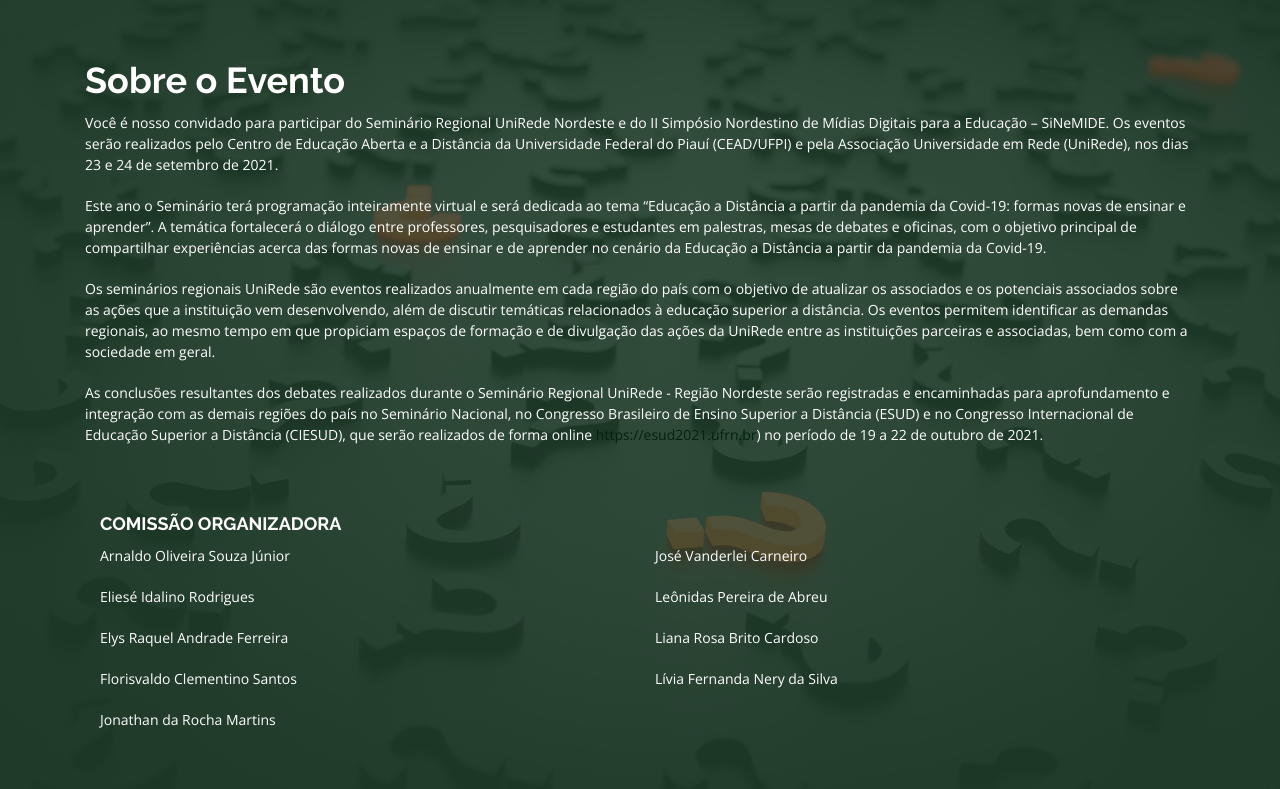
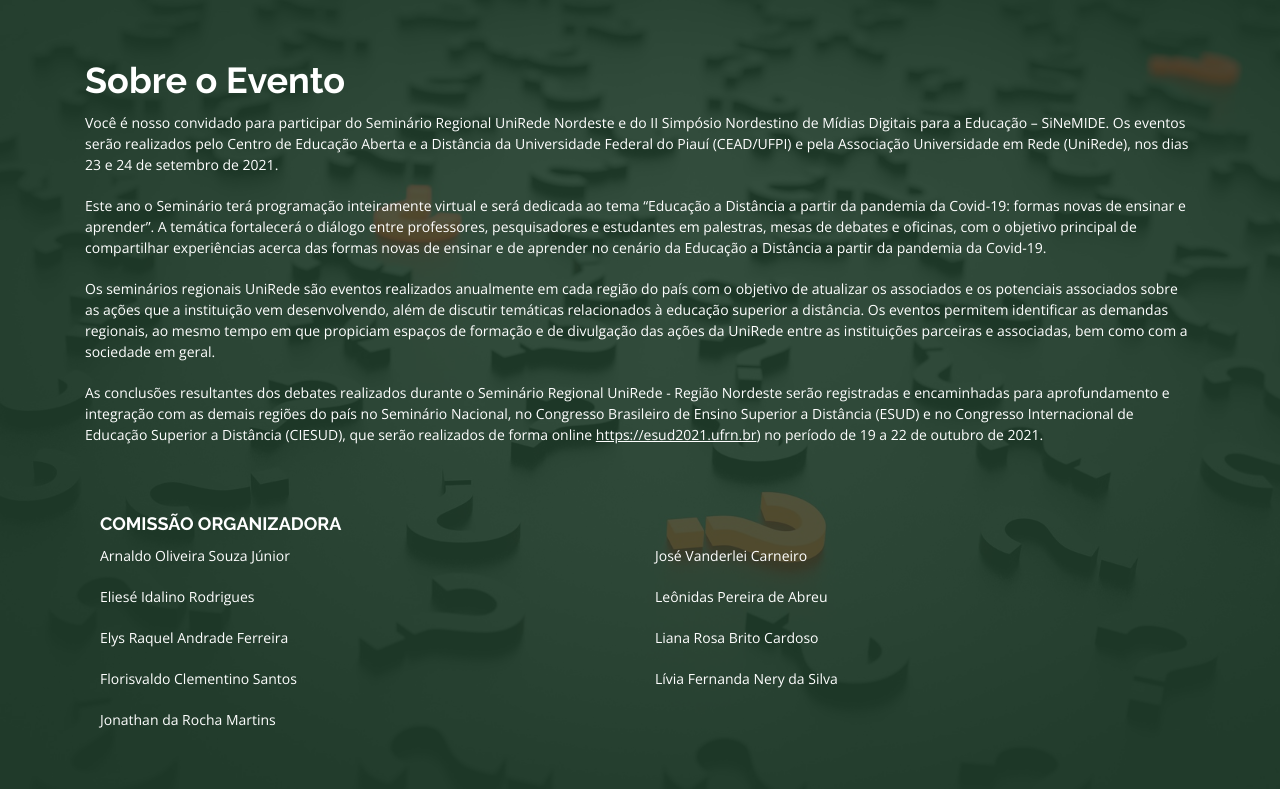
Before and after one commit to Francisco-Jair/site_eventos, a Django app: page / in a window 1280 px wide. Shown: the part 871-1660 px from the top of the page. Run offline with Django 3.2, Linux system fonts and the light colour scheme; data that the repository does not hold is empty; some libraries are stand-ins or nearby versions.

Commit message:
Atualiza estilo de link

```diff
--- a/core/templates/index.html
+++ b/core/templates/index.html
@@ -35,7 +35,7 @@
             <p>Você é nosso convidado para participar do Seminário Regional UniRede Nordeste e do II Simpósio Nordestino de Mídias Digitais para a Educação – SiNeMIDE. Os eventos serão realizados pelo Centro de Educação Aberta e a Distância da Universidade Federal do Piauí (CEAD/UFPI) e pela Associação Universidade em Rede (UniRede), nos dias 23 e 24 de setembro de 2021.</p>
             <p>Este ano o Seminário terá programação inteiramente virtual e será dedicada ao tema “Educação a Distância a partir da pandemia da Covid-19: formas novas de ensinar e aprender”. A temática fortalecerá o diálogo entre professores, pesquisadores e estudantes em palestras, mesas de debates e oficinas, com o objetivo principal de compartilhar experiências acerca das formas novas de ensinar e de aprender no cenário da Educação a Distância a partir da pandemia da Covid-19.</p>
             <p>Os seminários regionais UniRede são eventos realizados anualmente em cada região do país com o objetivo de atualizar os associados e os potenciais associados sobre as ações que a instituição vem desenvolvendo, além de discutir temáticas relacionados à educação superior a distância. Os eventos permitem identificar as demandas regionais, ao mesmo tempo em que propiciam espaços de formação e de divulgação das ações da UniRede entre as instituições parceiras e associadas, bem como com a sociedade em geral.</p>
-            <p>As conclusões resultantes dos debates realizados durante o Seminário Regional UniRede - Região Nordeste serão registradas e encaminhadas para aprofundamento e integração com as demais regiões do país no Seminário Nacional, no Congresso Brasileiro de Ensino Superior a Distância (ESUD) e no Congresso Internacional de Educação Superior a Distância (CIESUD), que serão realizados de forma online <a href="https://esud2021.ufrn.br" target="_blank">https://esud2021.ufrn.br</a>) no período de 19 a 22 de outubro de 2021.</p>
+            <p>As conclusões resultantes dos debates realizados durante o Seminário Regional UniRede - Região Nordeste serão registradas e encaminhadas para aprofundamento e integração com as demais regiões do país no Seminário Nacional, no Congresso Brasileiro de Ensino Superior a Distância (ESUD) e no Congresso Internacional de Educação Superior a Distância (CIESUD), que serão realizados de forma online <a href="https://esud2021.ufrn.br" target="_blank" style="color: #ffffff; text-decoration: underline;">https://esud2021.ufrn.br</a>) no período de 19 a 22 de outubro de 2021.</p>
           </div>
         </div>
         <br>
```
